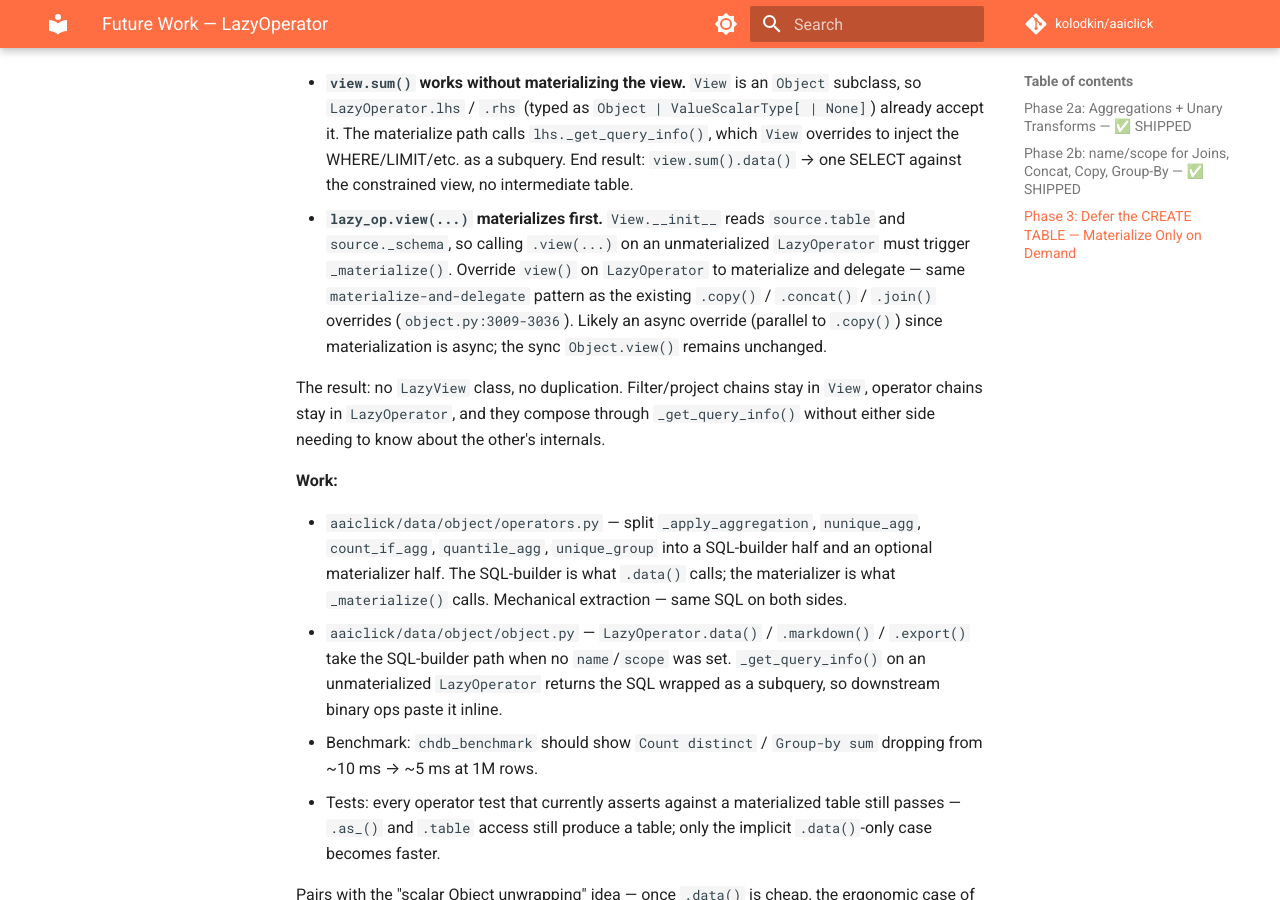
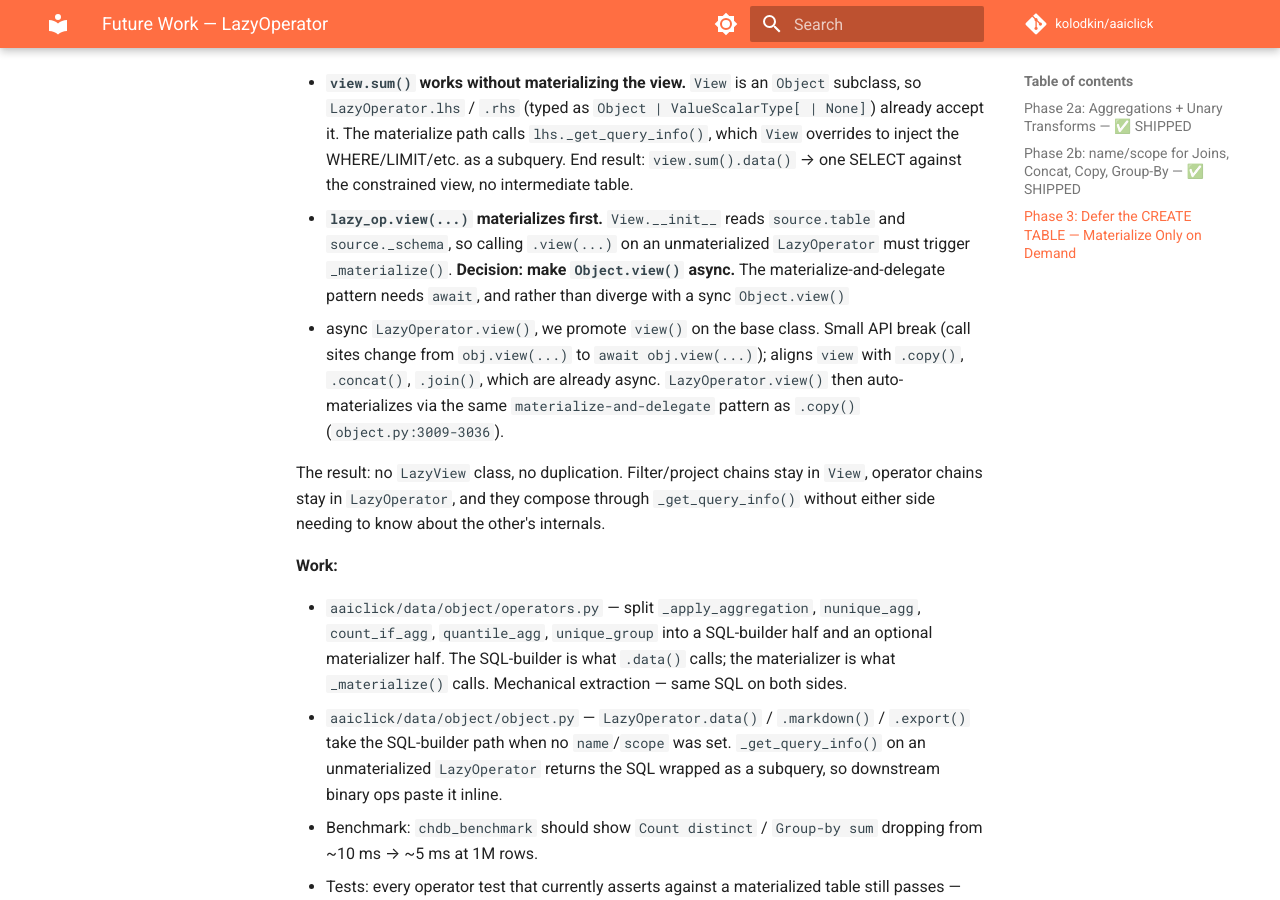
Before and after one commit to kolodkin/aaiclick, an MkDocs documentation site: the page built from docs/future_lazy_operator.md, in a window 1280 px wide and 900 px high, scrolled down 2968 px. Built offline with MkDocs 1.6.1 and Material for MkDocs 9.7.7, drawn with Linux system fonts in a browser that asks for light colours; comment, search, counter and statistics services are not loaded.

Commit message:
docs: lock in Object.view() going async for Phase 3
Resolves the open question on sync-vs-async view() override on LazyOperator
by promoting Object.view() to async on the base class. Aligns view() with
the already-async .copy() / .concat() / .join(); LazyOperator.view() can
then auto-materialize via the standard materialize-and-delegate pattern
instead of diverging from Object.

```diff
--- a/docs/future_lazy_operator.md
+++ b/docs/future_lazy_operator.md
@@ -137,12 +137,15 @@ operators; `View` covers projections. Both feed each other:
   one SELECT against the constrained view, no intermediate table.
 - **`lazy_op.view(...)` materializes first.** `View.__init__` reads
   `source.table` and `source._schema`, so calling `.view(...)` on an
-  unmaterialized `LazyOperator` must trigger `_materialize()`. Override
-  `view()` on `LazyOperator` to materialize and delegate — same
-  `materialize-and-delegate` pattern as the existing `.copy()` /
-  `.concat()` / `.join()` overrides (`object.py:3009-3036`). Likely an
-  async override (parallel to `.copy()`) since materialization is async;
-  the sync `Object.view()` remains unchanged.
+  unmaterialized `LazyOperator` must trigger `_materialize()`.
+  **Decision: make `Object.view()` async.** The materialize-and-delegate
+  pattern needs `await`, and rather than diverge with a sync `Object.view()`
+  + async `LazyOperator.view()`, we promote `view()` on the base class.
+  Small API break (call sites change from `obj.view(...)` to
+  `await obj.view(...)`); aligns `view` with `.copy()`, `.concat()`,
+  `.join()`, which are already async. `LazyOperator.view()` then auto-
+  materializes via the same `materialize-and-delegate` pattern as
+  `.copy()` (`object.py:3009-3036`).
 
 The result: no `LazyView` class, no duplication. Filter/project chains
 stay in `View`, operator chains stay in `LazyOperator`, and they compose
```
